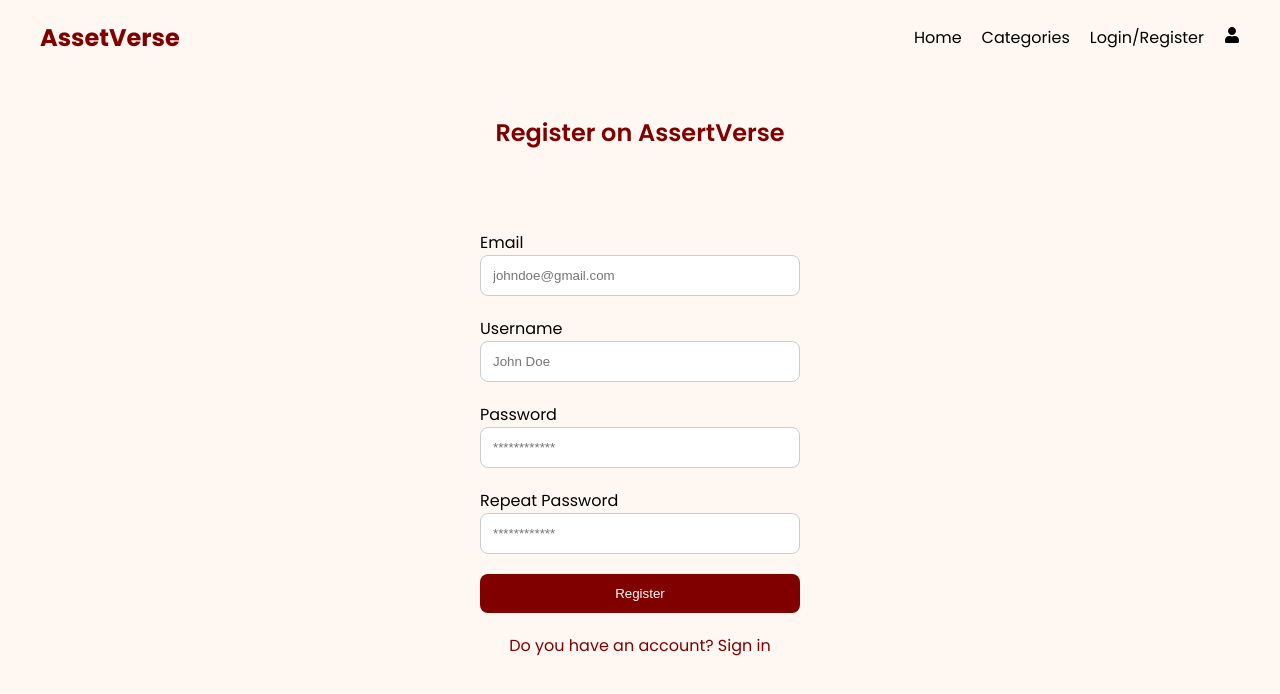
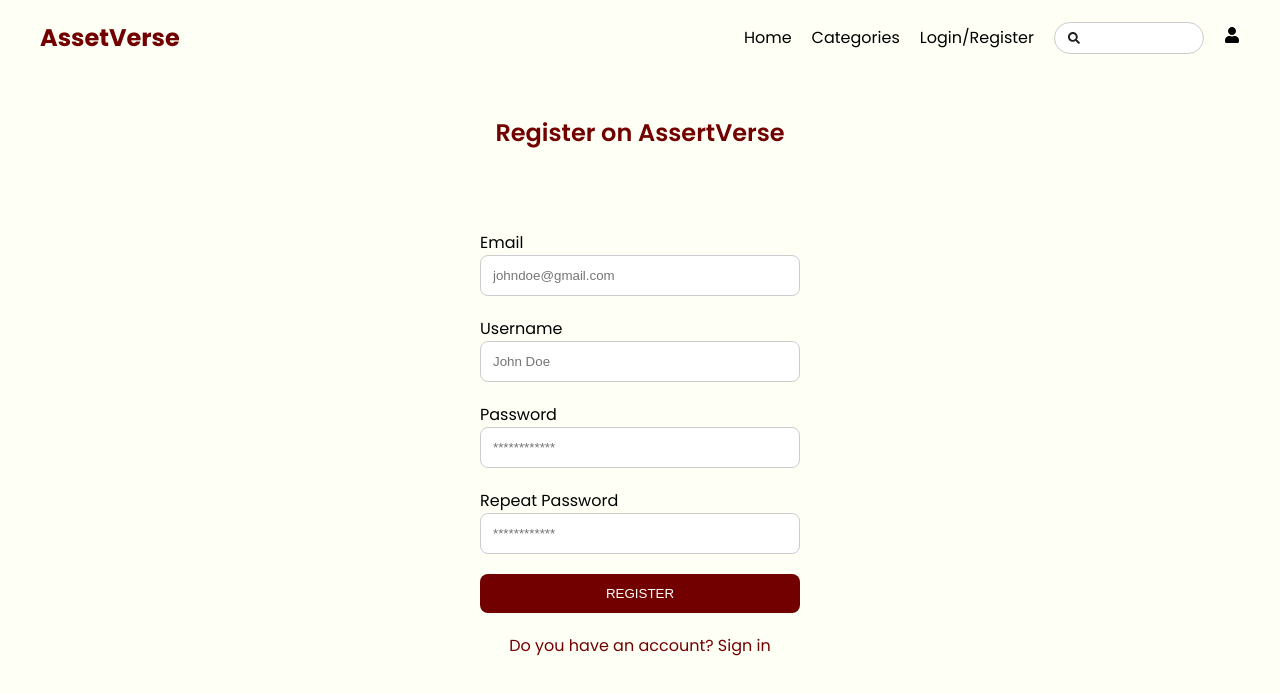
Before and after one commit to alexvalmu/assetVerse, a React (Create React App) app in the folder frontend/: page /register in a window 1280 px wide. Shown: the top 694 px of the page. Built offline with nearby package versions, Linux system fonts and the light colour scheme.

Commit message:
hay que arreglar menu hamburguesa y agregar footer

```diff
--- a/frontend/src/components/header.jsx
+++ b/frontend/src/components/header.jsx
@@ -1,44 +1,55 @@
-import {FaSignInAlt, FaSignOutAlt, FaUser} from 'react-icons/fa'
-import {Link, useNavigate} from 'react-router-dom'
-import {useSelector, useDispatch} from 'react-redux'
-import {logout,reset} from '../features/auth/authSlice'
+import { FaSignInAlt, FaSignOutAlt, FaUser, FaBars, FaTimes, FaSearch } from 'react-icons/fa';
+import { Link, useNavigate } from 'react-router-dom';
+import { useSelector, useDispatch } from 'react-redux';
+import { logout, reset } from '../features/auth/authSlice';
+import { useState } from 'react';
 
 function Header() {
-
   const navigate = useNavigate();
   const dispatch = useDispatch();
-    const {user} = useSelector((state)=>state.auth);
+  const { user } = useSelector((state) => state.auth);
+  const [isMenuOpen, setIsMenuOpen] = useState(false);
 
-    const onLogout = ()=>{
+  const onLogout = () => {
     dispatch(logout());
     dispatch(reset());
     navigate('/login');
-    }
+  };
+
+  const toggleMenu = () => {
+    setIsMenuOpen((prev) => !prev);
+  };
+
   return (
-    <header className='header'>
+    <header className={`header ${isMenuOpen ? 'menu-open' : ''}`}>
       <div className='logo'>
         <Link to='/'>AssetVerse</Link>
       </div>
+
+      <button className="menu-toggle" onClick={toggleMenu}>
+        {isMenuOpen ? <FaTimes /> : <FaBars />}
+      </button>
+
       <ul>
         <li><Link to='/'>Home</Link></li>
         <li><Link to='/categories'>Categories</Link></li>
 
-
-        {user?(
+        {user ? (
           <>
             <li><button className='btn' onClick={onLogout}>Logout</button></li>
+            <div className="search-bar"><input type="text" name="query" placeholder='search-icon' aria-label="Search"/></div>
             <li><Link to='/profile'><FaUser /></Link></li>
           </>
         ) : (
           <>
-            <li><Link to='/login'> Login/Register</Link></li>
+            <li><Link to='/login'>Login/Register</Link></li>
+            <div className="search-bar"><input type="text" name="query" aria-label="Search"/><FaSearch className="search-icon" /></div>
             <li><Link to='/login'><FaUser /></Link></li>
           </>
         )}
-
       </ul>
     </header>
-  )
+  );
 }
 
-export default Header
+export default Header;
--- a/frontend/src/index.css
+++ b/frontend/src/index.css
@@ -10,7 +10,7 @@
 body{
   font-family: 'Poppins', sans-serif;
   height: 100vh;
-  background-color: #fff8f2;
+  background-color: #FEFFF5;
 }
 
 a{
@@ -24,24 +24,55 @@ h1, h2, h3{
 }
 
 header{
-  background-color: #fff8f2;
+  background-color: #FEFFF5;
   display: flex;
   justify-content: space-between;
   align-items: center;
   padding: 20px 40px;
 
+  .menu-toggle {
+    display: none;
+  }
+
+  .search-bar{
+    margin-left: 20px;
+    position: relative;
+    input{
+      padding: 6px 10px;
+      padding-right: 30px;
+      border-radius: 20px;
+      border: 1px solid #ccc;
+      font-size: 12px;
+      width: 150px;
+      &:focus{
+        outline: none;
+        border-color: #730000;
+      }
+    }
+
+    .search-icon{
+      position: absolute;
+      left: 14px;
+      top: 50%;
+      transform: translateY(-50%);
+      color: #202020;
+      font-size: 12px;
+      cursor: pointer;
+    }
+  }
+
   .logo{
     a{
       font-size: 24px;
       font-weight: 700;
-      color: #800000;
+      color: #730000;
     }
   }
 
   .profile-icon{
     width: 32px;
     height: 32px;
-    background-color: #800000;
+    background-color: #730000;
     color: white;
     border-radius: 50%;
     display: flex;
@@ -69,7 +100,8 @@ header{
       a{
         color: #000;
         &:hover {
-          color: #800000;
+          color: #730000;
+          text-decoration: underline;
         }
       }
       button{
@@ -81,10 +113,10 @@ header{
         cursor: pointer;
         padding: 0;
         &:hover{
-          color: #800000;
+          color: #730000;
         }
         &:focus, &:active{
-          color: #800000;
+          color: #730000;
           font-weight: 600;
         }
       }
@@ -96,7 +128,7 @@ section.heading{
   text-align: center;
   margin: 40px 0;
   h1 {
-    color: #800000;
+    color: #730000;
   }
 }
 
@@ -110,7 +142,7 @@ form{
     label {
       display: block;
       margin-bottom: 8px;
-      color: #800000;
+      color: #730000;
     }
     input{
       width: 100%;
@@ -121,7 +153,7 @@ form{
   }
 
   button{
-    background-color: #800000;
+    background-color: #730000;
     color: white;
     border: none;
     padding: 12px;
@@ -129,7 +161,7 @@ form{
     border-radius: 8px;
     cursor: pointer;
     &:hover {
-      background-color: #a52a2a;
+      background-color: #730000;
     }
   }
 
@@ -137,7 +169,7 @@ form{
     display: block;
     text-align: center;
     margin-top: 12px;
-    color: #800000;
+    color: #730000;
     &:hover{
       text-decoration: underline;
     }
@@ -145,27 +177,49 @@ form{
 }
 
 
-footer{
-  background-color: #800000;
+footer {
+  background-color: #730000;
   color: white;
   padding: 20px 0;
   text-align: center;
   margin-top: 40px;
-
-  a{
+  >a {
     color: white;
     margin: 0 10px;
-    &:hover{
+    &:hover {
       text-decoration: underline;
     }
   }
 }
 
-@media (max-width: 600px) {
+@media (max-width: 740px) {
   form {
     width: 90%;
   }
   header {
-    padding: 20px;
+    flex-direction: row;
+    justify-content: space-between;
+    align-items: center;
+
+    .menu-toggle {
+      display: block;
+      background: none;
+      border: none;
+      font-size: 24px;
+      cursor: pointer;
+      margin-top: 10px;
+    }
+
+    ul {
+      display: none;
+      flex-direction: column;
+      li {
+        margin: 10px 0;
+      }
+    }
+
+    &.menu-open ul {
+      display: flex;
+    }
   }
 }
--- a/frontend/src/pages/Login.jsx
+++ b/frontend/src/pages/Login.jsx
@@ -69,7 +69,7 @@ function Login() {
                     name="password" value={password} placeholder="************" onChange={onChange} />
                 </div>
                 <div className="form-group">
-                    <button type="submit" className="btn btn-block">Sign in</button>
+                    <button type="submit" className="btn btn-block">SIGN IN</button>
                 </div>
                 <p  className="form-group"><a href="/reset-password">Forgot your password?</a></p>
                 <p className="form-group"><a href="/register">New to AssertVerse? Register</a></p>
--- a/frontend/src/pages/Register.jsx
+++ b/frontend/src/pages/Register.jsx
@@ -86,7 +86,7 @@ function Register() {
                     name="password2" value={password2} placeholder="************" onChange={onChange} />
                 </div>
                 <div className="form-group">
-                    <button type="submit" className="btn btn-block">Register</button>
+                    <button type="submit" className="btn btn-block">REGISTER</button>
                 </div>
                 <p className="form-group"><a href="/login">Do you have an account? Sign in</a></p>
             </form>
```
Lines whose indentation alone changed are shown as unchanged.
